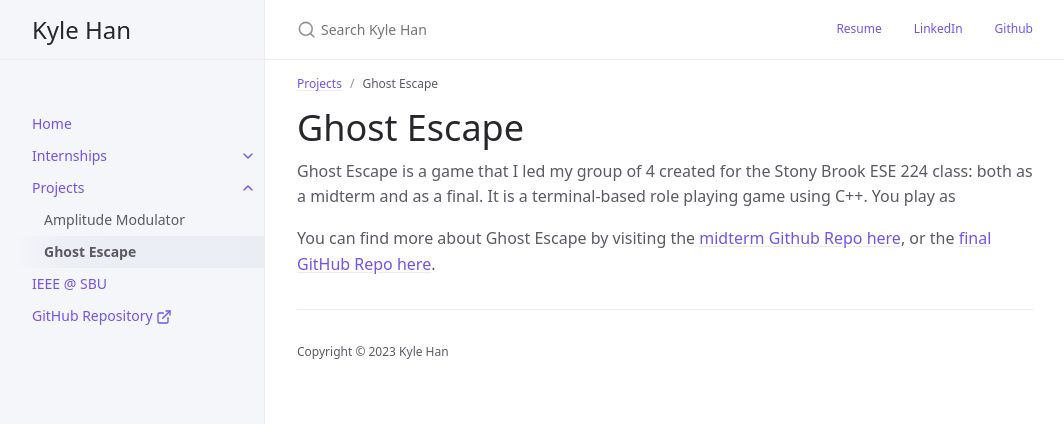
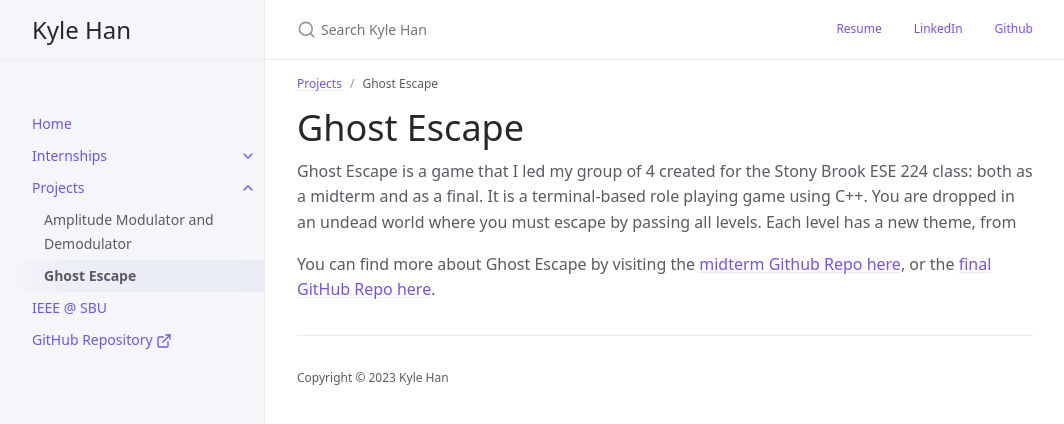
Before and after one commit to Kyleh2420/kyleh2420.github.io, a Jekyll site: the page built from docs/projects/ghostEscape.md, in a window 1280 px wide. Shown: the top 424 px of the page, without its empty margins (107-1171 px from the left). Built offline with Jekyll 4.4.1, drawn with Linux system fonts in a browser that asks for light colours.

Commit message:
General Updates

```diff
--- a/CNAME
+++ b/CNAME
@@ -1 +1 @@
-tce-innovation.github.io
+kyleh2420.github.io
--- a/_config.yml
+++ b/_config.yml
@@ -1,7 +1,7 @@
 title: Kyle Han
 baseurl: ""
 url: "https://kyleh2420.github.io"
-description: Kyle Han
+description: Kyle Han's Personal Website
 
 # Build settings
 search_enabled: true
--- a/docs/projects/amplitudeModulator.md
+++ b/docs/projects/amplitudeModulator.md
@@ -1,5 +1,5 @@
 ---
-title: Amplitude Modulator
+title: Amplitude Modulator and Demodulator
 layout: default
 parent: Projects
 nav_order: 2022-08-18
--- a/docs/projects/ghostEscape.md
+++ b/docs/projects/ghostEscape.md
@@ -9,6 +9,6 @@ nav_order: 2021-08-18
 
 # Ghost Escape
 
-Ghost Escape is a game that I led my group of 4 created for the Stony Brook ESE 224 class: both as a midterm and as a final. It is a terminal-based role playing game using C++. You play as
+Ghost Escape is a game that I led my group of 4 created for the Stony Brook ESE 224 class: both as a midterm and as a final. It is a terminal-based role playing game using C++. You are dropped in an undead world where you must escape by passing all levels. Each level has a new theme, from
 
 You can find more about Ghost Escape by visiting the [midterm Github Repo here](https://github.com/Kyleh2420/ESE224-MidtermProject), or the [final GitHub Repo here](https://github.com/Kyleh2420/ESE224-FinalProject).
```
Also changed, not shown: docs/internships/itcHoldings.md (+1 -1 lines).
